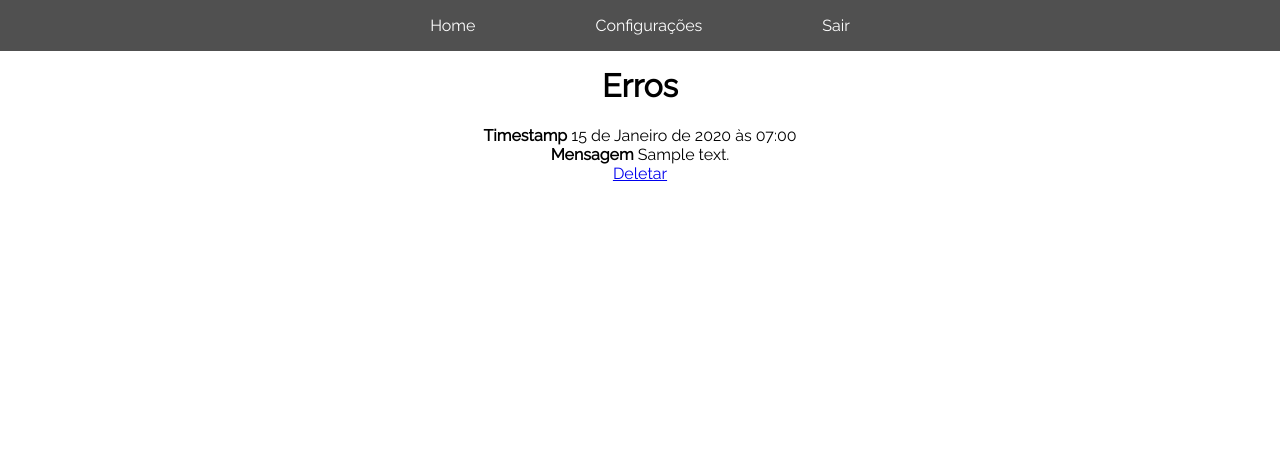
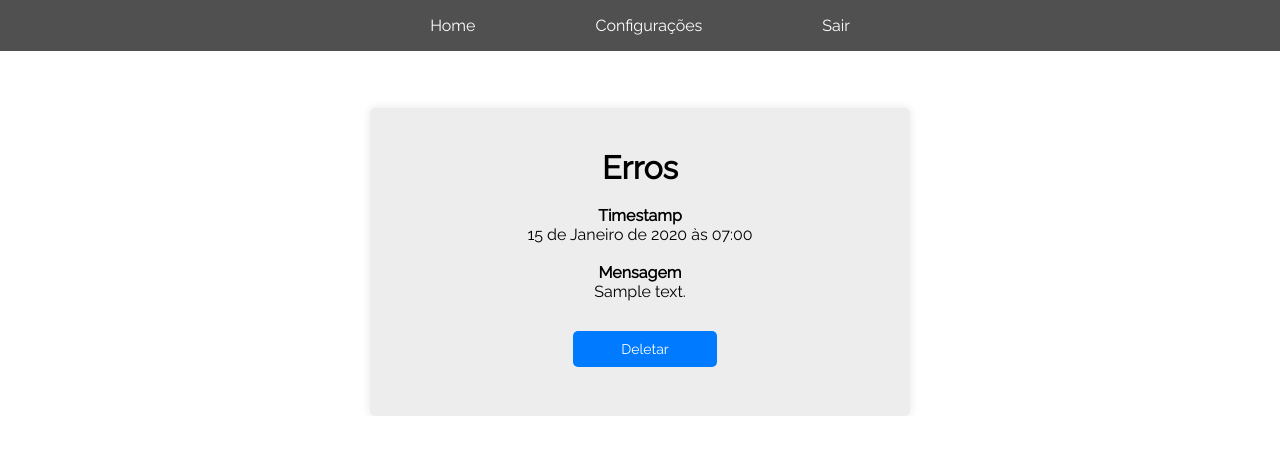
Before and after one commit to Eduardo-V-Argenton/Front_Monitor-Deslizamento-Arduino, a Django app: page /errors/1 in a window 1280 px wide. Shown: the top 455 px of the page. Run offline with Django 4.2, Linux system fonts and the light colour scheme; a user stored in the database is signed in; tables that the repository leaves empty hold one stand-in row (values such as "Sample post"); parts of the project's set-up code (start-up, migrations or seed data) failed here and were passed over.

Commit message:
Atualizações

```diff
--- a/errors/templates/errors/list.html
+++ b/errors/templates/errors/list.html
@@ -2,21 +2,80 @@
 {% load static %}
 
 {% block content %}
-<br><br>
+
+<style>
+.box {
+    display: flex;
+    justify-content: center;
+    align-items: center;
+    margin: 0;
+}
+form {
+    background-color: #ededed;
+    padding: 20px;
+    border-radius: 5px;
+    box-shadow: 0 0 10px rgba(0, 0, 0, 0.1);
+    width: 500px;
+    text-align: center;
+    margin-top: 100px;
+}
+.grid-item strong {
+    display: block; /* Faz com que a palavra "Mensagem" fique em uma nova linha */
+}
+
+.grid-item {
+    word-wrap: break-word; /* Força a quebra de palavras longas */
+}
+
+.edit-delete-buttons a {
+    background-color: #007bff; /* Cor azul para o botão "Editar" */
+    color: #fff;
+    padding: 10px 48px;
+    border: none;
+    border-radius: 5px;
+    cursor: pointer;
+    font-size: 14px;
+    text-decoration: none;
+    text-align: center;
+    margin-left: 10px;
+    margin-top: 20px; /* Adicione margem superior para espaçamento entre o botão "Deletar" e a mensagem acima */
+}
+
+/* Estilize o botão quando o mouse passar por cima */
+.edit-delete-buttons a:hover {
+    background-color: #0056b3;
+    text-decoration: none;
+}
+h1 {
+    text-align: center;
+    margin-bottom: 20px;
+}
+
+
+</style>
+<div class="box">
+    <form>
         <h1>Erros {{id}}</h1>
+
         <div class="card-grid">
             {% for error in errors %}
             <div class="card">
                 <div class="card-name">{{ module.name }}</div>
                 <div class="grid-container">
-            <div class="grid-item"><strong>Timestamp</strong> {{ error.timestamp }}</div>
+                    <div class="grid-item"><strong>Timestamp</strong> {{ error.timestamp }}</div><br>
                     <div class="grid-item"><strong>Mensagem</strong> {{ error.message }}</div>
-
+                    <br><br>
                     <div class="edit-delete-buttons">
                         <a href="{% url 'delete_error' sensor_module_id error.id %}">Deletar</a>
                     </div>
+                    <br><br>
                 </div>
             </div>
             {% endfor %}
         </div>
+    <form>
+</div>
+
+
+
 {% endblock content %}
```
Also changed, not shown: home/templates/home/calibrate.html (+56 -9 lines), home/templates/home/info.html (+18 -1 lines). Lines whose indentation alone changed are shown as unchanged.
